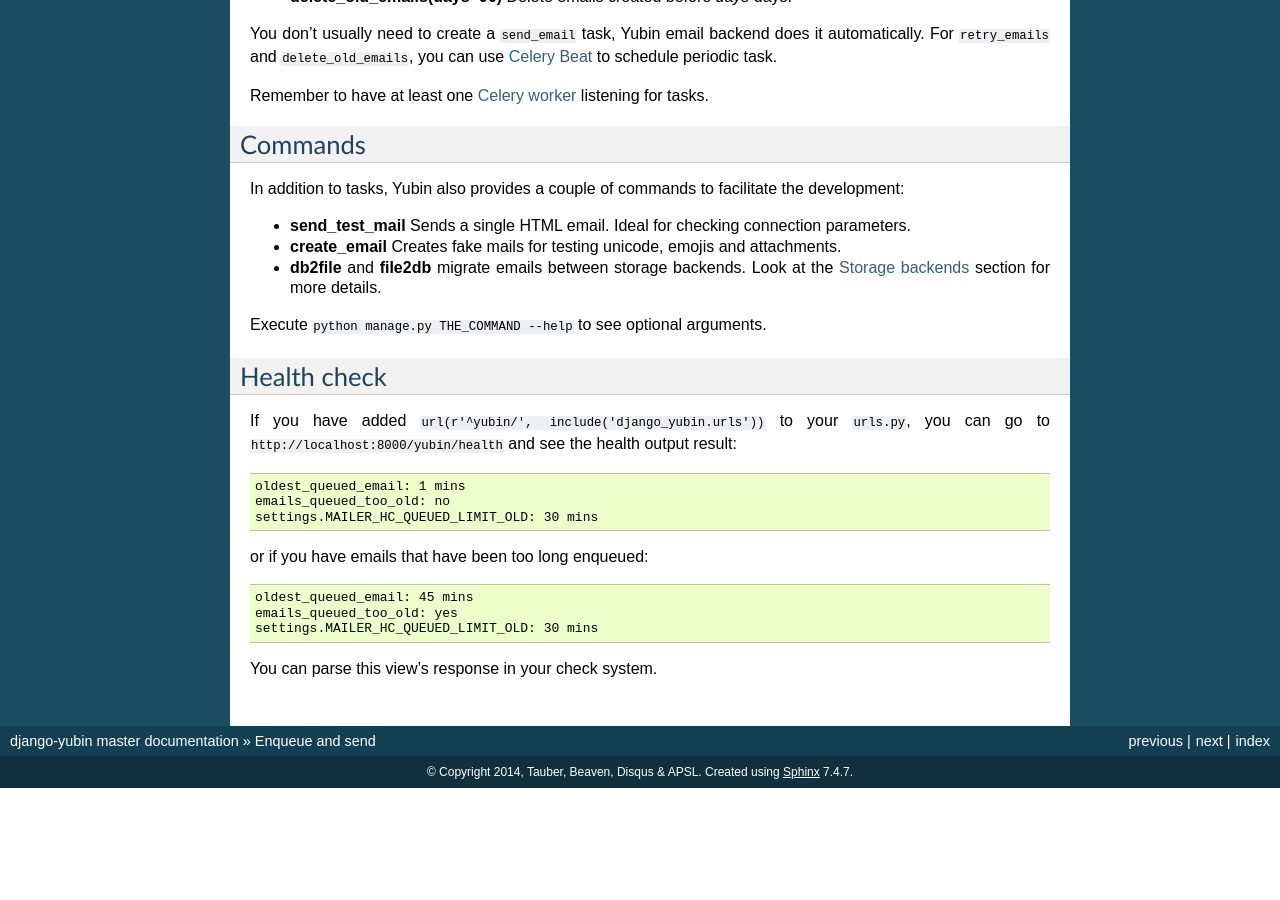
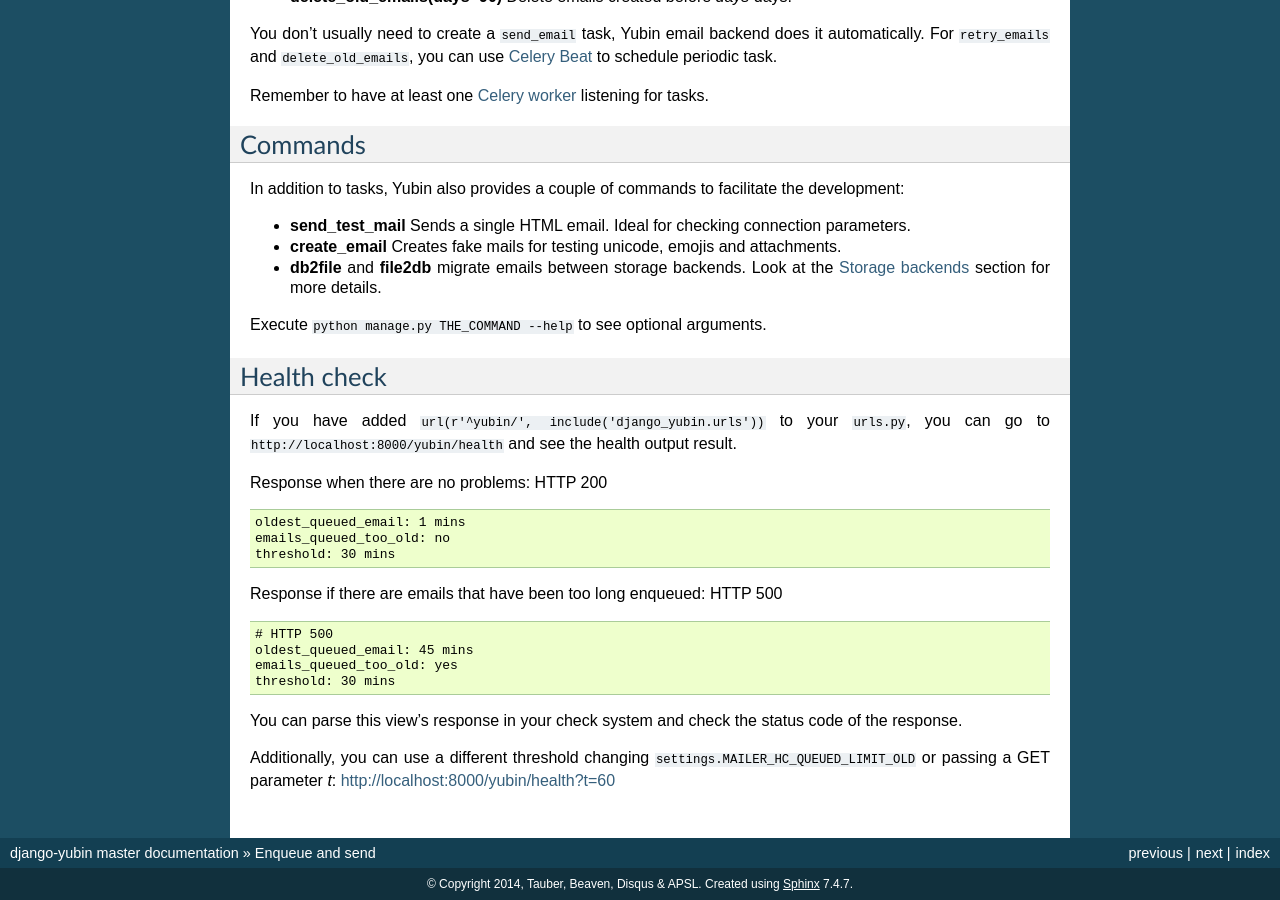
Before and after one commit to APSL/django-yubin, a Sphinx documentation site: the page built from docs/queue.rst, in a window 1280 px wide and 900 px high, scrolled down 668 px. Built offline with Sphinx 7.4.7, drawn with Linux system fonts in a browser that asks for light colours; before the commit the page ends 1456 px from its top, so only the background shows below that.

Commit message:
Accept `t` GET param to use a custom threshold in the health check endpoint

```diff
--- a/docs/queue.rst
+++ b/docs/queue.rst
@@ -58,20 +58,26 @@ Health check
 ------------
 
 If you have added ``url(r'^yubin/', include('django_yubin.urls'))`` to your ``urls.py``, you can go
-to ``http://localhost:8000/yubin/health`` and see the health output result:
+to ``http://localhost:8000/yubin/health`` and see the health output result.
+
+Response when there are no problems: HTTP 200
 
 .. code:: text
 
     oldest_queued_email: 1 mins
     emails_queued_too_old: no
-    settings.MAILER_HC_QUEUED_LIMIT_OLD: 30 mins
+    threshold: 30 mins
 
-or if you have emails that have been too long enqueued:
+Response if there are emails that have been too long enqueued: HTTP 500
 
 .. code:: text
 
+    # HTTP 500
     oldest_queued_email: 45 mins
     emails_queued_too_old: yes
-    settings.MAILER_HC_QUEUED_LIMIT_OLD: 30 mins
+    threshold: 30 mins
 
-You can parse this view's response in your check system.
+You can parse this view's response in your check system and check the status code of the response.
+
+Additionally, you can use a different threshold changing ``settings.MAILER_HC_QUEUED_LIMIT_OLD`` or
+passing a GET parameter `t`: http://localhost:8000/yubin/health?t=60
```
Also changed, not shown: 1 other file.
